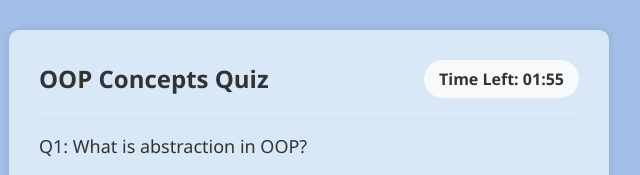
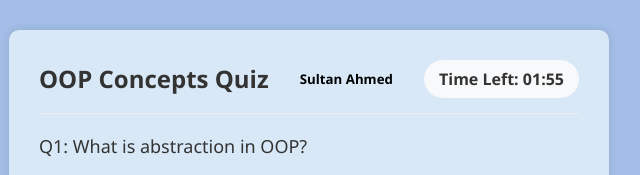
Before and after one commit to SultanMedico/Quiz-App-with-Timer-in-HTML-CSS-JavaScript-OOP-Concepts, a plain HTML site: page index.html in a window 1280 px wide. Shown: the part 126-301 px from the top of the page, 331-971 px from the left. Drawn offline with Linux system fonts and the light colour scheme.

Commit message:
Update index.html

```diff
--- a/index.html
+++ b/index.html
@@ -11,6 +11,8 @@
     <div class="quiz-container">
         <div class="quiz-header">
             <h2 class="quiz-title">OOP Concepts Quiz</h2>
+                        <h5>Sultan Ahmed</h5>
+
             <div class="timer">Time Left: <span id="time">02:00</span></div>
         </div>
 
```
